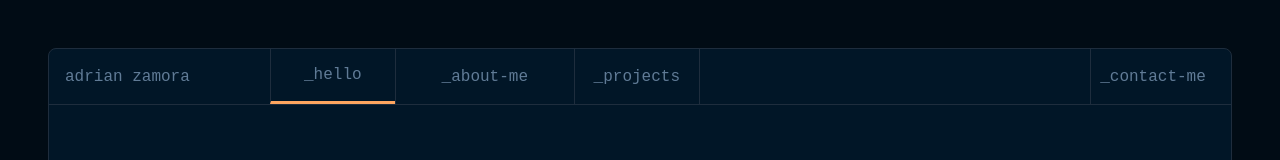
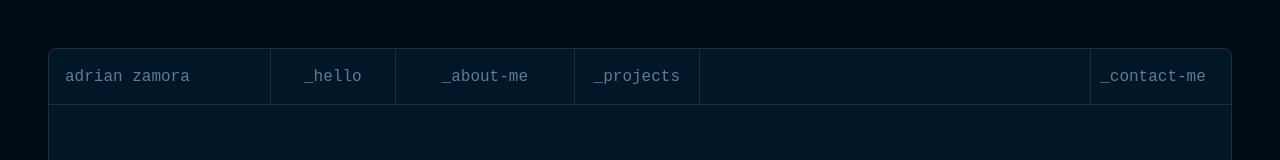
Before and after one commit to exjade/portafolio, a React (Create React App) app: page / in a window 1280 px wide. Shown: the top 160 px of the page. Built offline with nearby package versions, Linux system fonts and the light colour scheme.

Commit message:
feat: add Footer to Home page
Updated the Home page to include the Footer component, providing information and links. Also, adjusted the initial state of activePage to an empty string.

```diff
--- a/src/pages/home/index.js
+++ b/src/pages/home/index.js
@@ -1,10 +1,10 @@
 import { useState } from 'react';
-import { Header, Container, Wrapper } from '../../components';
+import { Header, Container, Wrapper, Footer } from '../../components';
 
 function Home() {
 
     // Setea el estado inicial en la página de inicio
-    const [activePage, setActivePage] = useState('_hello')
+    const [activePage, setActivePage] = useState('')
 
 
     // Establece la página activa en el estado local
@@ -27,6 +27,13 @@ function Home() {
                 />
 
                 <p>HOME</p>
+
+                <Footer
+                    title='Find me in:'
+                    github='@exjadee'
+                    activePage={activePage}
+                    handleBreadcrumbClick={handleBreadcrumbClick}
+                />
             </Wrapper>
         </Container>
     )
```
